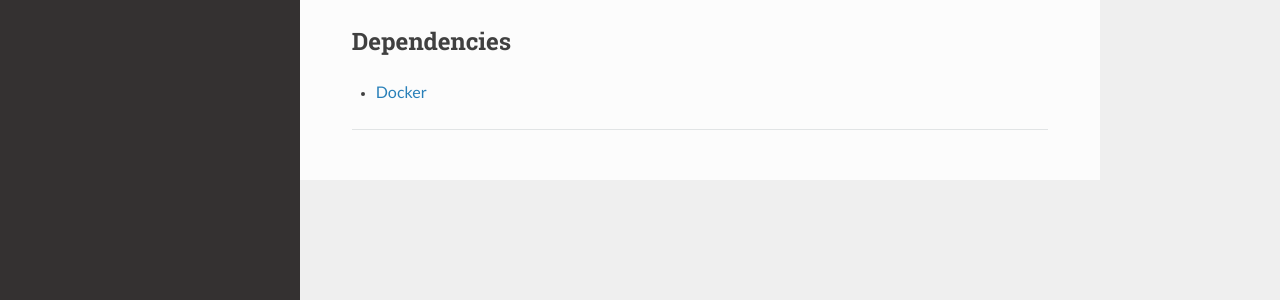
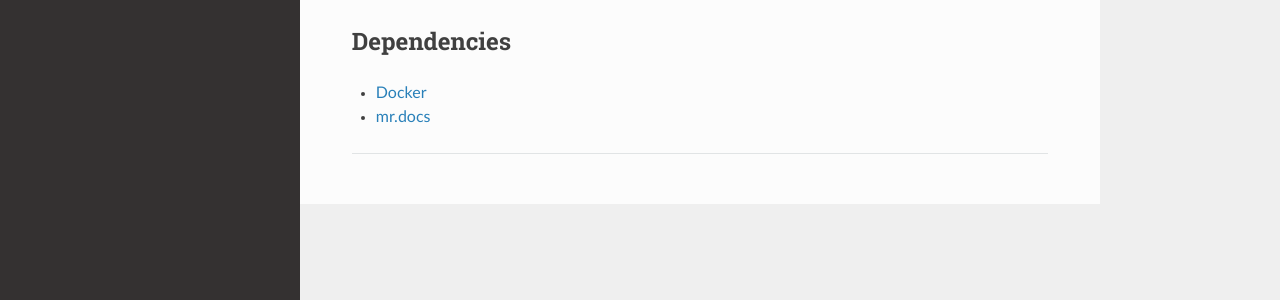
Before and after one commit to svx/mr.ci, a Sphinx documentation site: the page built from docs/index.rst, in a window 1280 px wide. Shown: the part 183-483 px from the top of the page. Built offline with Sphinx 7.4.7 and the Read the Docs theme 2.0.0, drawn with Linux system fonts in a browser that asks for light colours.

Commit message:
Wip: travis test 3

```diff
--- a/docs/index.rst
+++ b/docs/index.rst
@@ -8,3 +8,4 @@ Dependencies
 ------------
 
 - `Docker <https://docker.com>`_
+- `mr.docs <https://mrdocs.readthedocs.io/en/latest/>`_
```
Also changed, not shown: .travis.yml.
